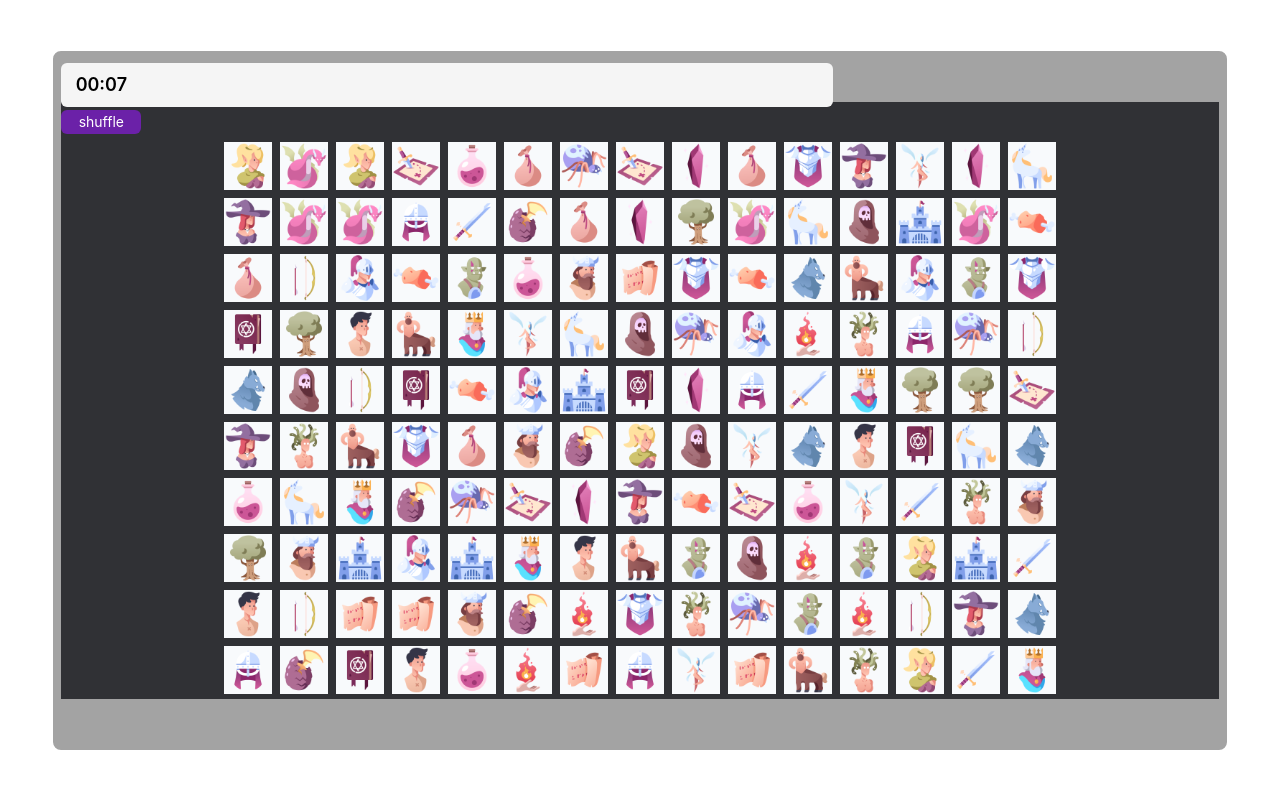
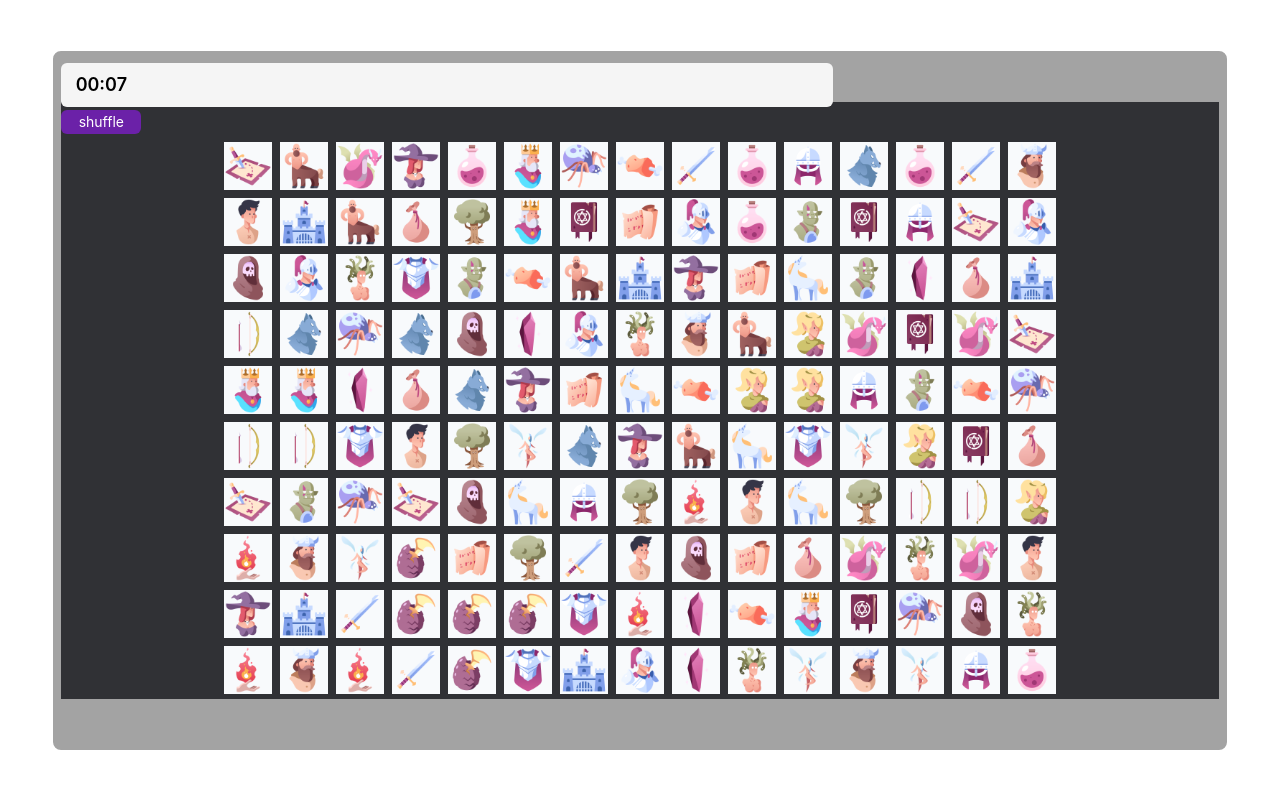
Before and after one commit to heywon0909/match-picture-game, a React (Create React App) app: page /game/start in a window 1280 px wide. Shown: the top 788 px of the page. Built offline with nearby package versions, Linux system fonts and the light colour scheme.

Commit message:
initialState 초기화

```diff
--- a/src/components/Board.jsx
+++ b/src/components/Board.jsx
@@ -19,7 +19,7 @@ function getNumber() {
 }
 function getRadomArr(numbers) {
   const [row, col] = sessionStorage.level ? sessionStorage.level?.split("*") : [15,10]
-
+  console.log('row',row,col)
   let arr = Array.from({ length: col }, () => Array.from({length:row},()=>0));
   let numbersDoubleArr = [];
   const len = (row * col) / 30;
@@ -53,6 +53,7 @@ function shuffleBoard(boardArr){
     return newBoardArr;
 }
 function getBoardCount() {
+  console.log('sessionStorage.level',sessionStorage.level)
   const [row, col] = sessionStorage.level
     ? sessionStorage.level.split("*")
     : [4, 4];
@@ -133,9 +134,13 @@ const reducer = (state,action) => {
 
 
 const Board = () => {
-  const [state,dispatch] = useReducer(reducer,initialState);
+  const [state,dispatch] = useReducer(reducer,{
+    boardArr:getRadomArr(getNumber()),
+    cardArr:[],
+    boardCount:getBoardCount()
+  });
   const {cardArr,boardArr,boardCount} = state;
-
+  console.log('boardCount',boardCount)
 
 
   const navigate = useNavigate();
--- a/src/components/CardItem.jsx
+++ b/src/components/CardItem.jsx
@@ -5,7 +5,7 @@ const CardItem = memo(({ card, row, col,dispatch }) => {
   // const [onFocus,setOnFocus] = useState(false);
 
   const onClickItem = useCallback(() => {
-    console.log('card',card)
+
 
     if(card){
       dispatch({type:CLICK_CARD,cardObj:{card:card.value, row, col }});
@@ -14,7 +14,7 @@ const CardItem = memo(({ card, row, col,dispatch }) => {
 
   },[card]);
   const cardClass = () => {
-    console.log('여기',card)
+
     if (card.value == null)
       return "w-12 h-12 bg-brand";
     if (card.on)
--- a/src/pages/GameLevelSelect.jsx
+++ b/src/pages/GameLevelSelect.jsx
@@ -6,7 +6,7 @@ export default function GameLevelSelect() {
   const { setGameLevel } = useGameLevelContext();
 
   const navigate = useNavigate();
-  const levelList = useRef(["15 * 10","15 * 8","15 * 6","15 * 4" ]);
+  const levelList = useRef(["15 * 10","15 * 8"]);
   const onSetGameLevel = (param) => {
     setGameLevel(param);
     navigate(`/game/start`);
```
